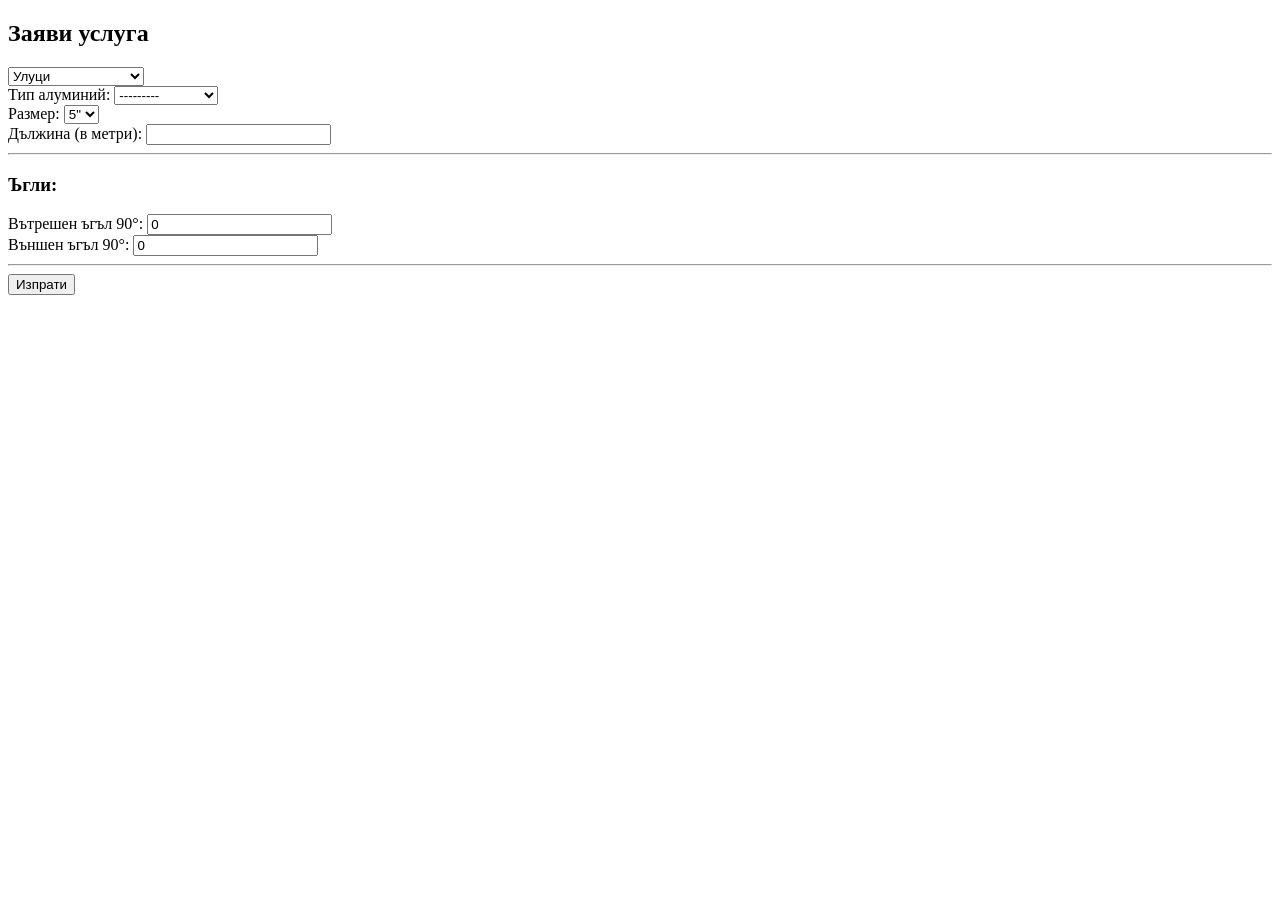
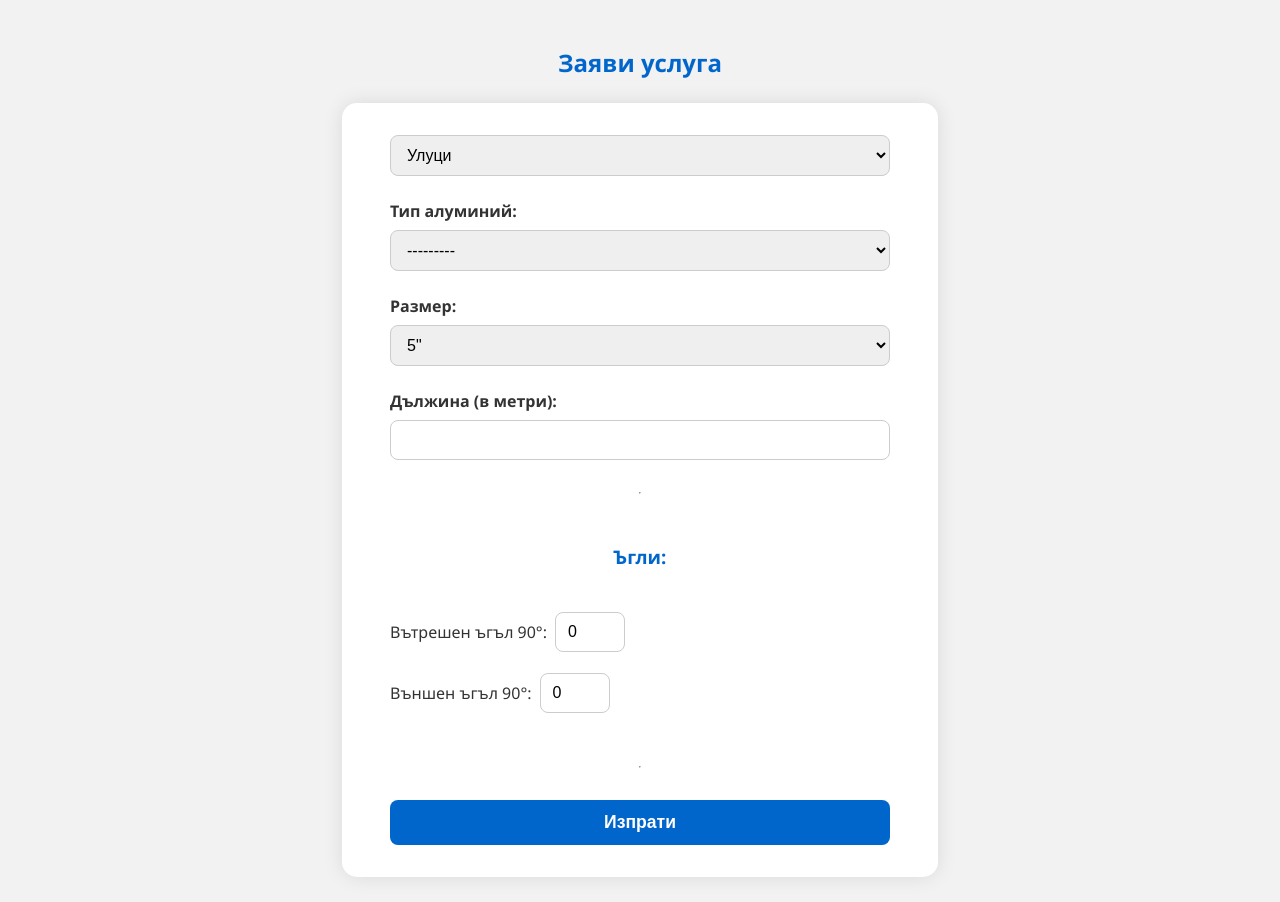
Before and after one commit to NikoSako/VAS_project, a Django app: page /services/order/ in a window 1280 px wide. Before the commit the page ends 295 px from the top, so only its background shows below. Run offline with Django 5.2, Linux system fonts and the light colour scheme.

Commit message:
Added css for styling

```diff
--- /dev/null
+++ b/project/static/css/service.css
@@ -0,0 +1,86 @@
+body {
+    margin: 0;
+    padding: 2% 5%;
+    font-family: 'Segoe UI', sans-serif;
+    background: #f2f2f2;
+    color: #333;
+}
+
+h2, h3 {
+    color: #0066cc;
+    text-align: center;
+    margin-bottom: 1em;
+}
+
+form {
+    max-width: 500px;
+    margin: 0 auto;
+    background: white;
+    padding: 2em 3em;
+    border-radius: 15px;
+    box-shadow: 0 0 20px rgba(0,0,0,0.1);
+    display: flex;
+    flex-direction: column;
+    gap: 1.5em;
+}
+
+div {
+    display: flex;
+    flex-direction: column;
+}
+
+label {
+    margin-bottom: 0.5em;
+    font-weight: 600;
+}
+
+select, input[type="number"], input[type="text"], input[type="email"], input[type="password"] {
+    padding: 10px 12px;
+    font-size: 1em;
+    border: 1px solid #ccc;
+    border-radius: 8px;
+    box-sizing: border-box;
+    width: 100%;
+    transition: border-color 0.3s ease;
+}
+
+select:focus, input[type="number"]:focus, input[type="text"]:focus {
+    outline: none;
+    border-color: #0066cc;
+}
+
+button {
+    padding: 12px;
+    background-color: #0066cc;
+    color: white;
+    border: none;
+    border-radius: 8px;
+    font-size: 1.1em;
+    cursor: pointer;
+    transition: background-color 0.3s ease;
+    width: 100%;
+    font-weight: 600;
+}
+
+button:hover {
+    background-color: #004c99;
+}
+
+#ral-code-container {
+    display: none;
+}
+
+#angles-container > div {
+    margin-bottom: 0.8em;
+}
+
+#angles-container label {
+    font-weight: normal;
+    display: flex;
+    align-items: center;
+    gap: 0.5em;
+}
+
+#angles-container input[type="number"] {
+    width: 70px;
+}
--- a/project/templates/dashboard.html
+++ b/project/templates/dashboard.html
@@ -1,10 +1,13 @@
+{% load static %}
 <!DOCTYPE html>
 <html>
 <head>
     <title>Dashboard - VAS PRO</title>
+    <link rel="stylesheet" href="{% static 'css/dashboard.css' %}">
 </head>
 <body>
-    <h1>Добре дошъл, {{ request.user.username }}</h1>
+    <div class="container">
+        <h2>Добре дошъл, {{ request.user.username }}</h2>
         <p><a href="{% url 'logout' %}">Изход</a></p>
 
         <h2>Твоите поръчки</h2>
@@ -24,5 +27,6 @@
         {% endif %}
 
         <p><a href="{% url 'create_order' %}">Направи нова поръчка</a></p>
+    </div>
 </body>
 </html>
--- a/project/templates/preview_order.html
+++ b/project/templates/preview_order.html
@@ -1,9 +1,12 @@
+{% load static %}
 <!DOCTYPE html>
 <html>
 <head>
     <title>Преглед на поръчка</title>
+    <link rel="stylesheet" href="{% static 'css/preview_order.css' %}">
 </head>
 <body>
+    <div class="container">
         <h2>Преглед на поръчката</h2>
 
         <p><strong>Продукт:</strong>
@@ -41,5 +44,6 @@
         <form method="get" action="{% url 'create_order' %}">
             <button type="submit">Назад</button>
         </form>
+    </div>
 </body>
 </html>
--- a/project/templates/service.html
+++ b/project/templates/service.html
@@ -1,7 +1,9 @@
+{% load static %}
 <!DOCTYPE html>
 <html>
 <head>
     <title>Order Details - VAS PRO</title>
+    <link rel="stylesheet" href="{% static 'css/service.css' %}">
 </head>
 <body>
 <h2>Заяви услуга</h2>
--- a/project/templates/service_details.html
+++ b/project/templates/service_details.html
@@ -1,9 +1,12 @@
+{% load static %}
 <!DOCTYPE html>
 <html>
 <head>
     <title>Order Details - VAS PRO</title>
+    <link rel="stylesheet" href="{% static 'css/service_details.css' %}">
 </head>
 <body>
+    <div class="container">
         <h2>Детайли за поръчката</h2>
 
         {% if order %}
@@ -49,5 +52,6 @@
         {% endif %}
 
         <a href="{% url 'dashboard' %}" class="btn btn-secondary">Назад към моите поръчки</a>
+    </div>
 </body>
 </html>
```
Also changed, not shown: project/project/settings.py (+8 -0 lines), project/static/css/dashboard.css (added, +56 -0 lines), project/static/css/login.css (added, +79 -0 lines), project/static/css/preview_order.css (added, +61 -0 lines), project/static/css/service_details.css (added, +69 -0 lines), project/templates/login.html (+6 -1 lines), project/templates/signup.html (+6 -1 lines), project/db.sqlite3. Lines whose indentation alone changed are shown as unchanged.
